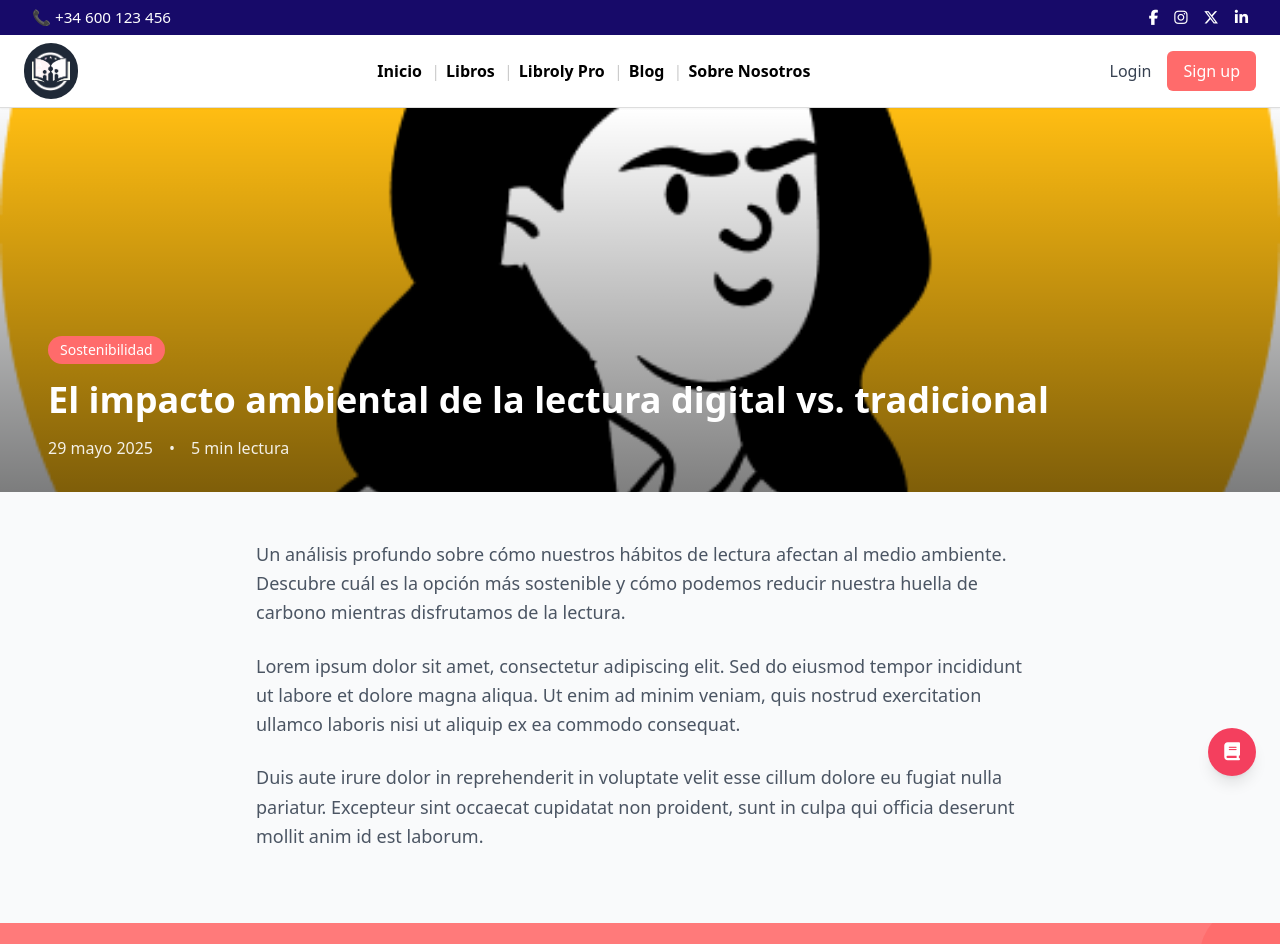
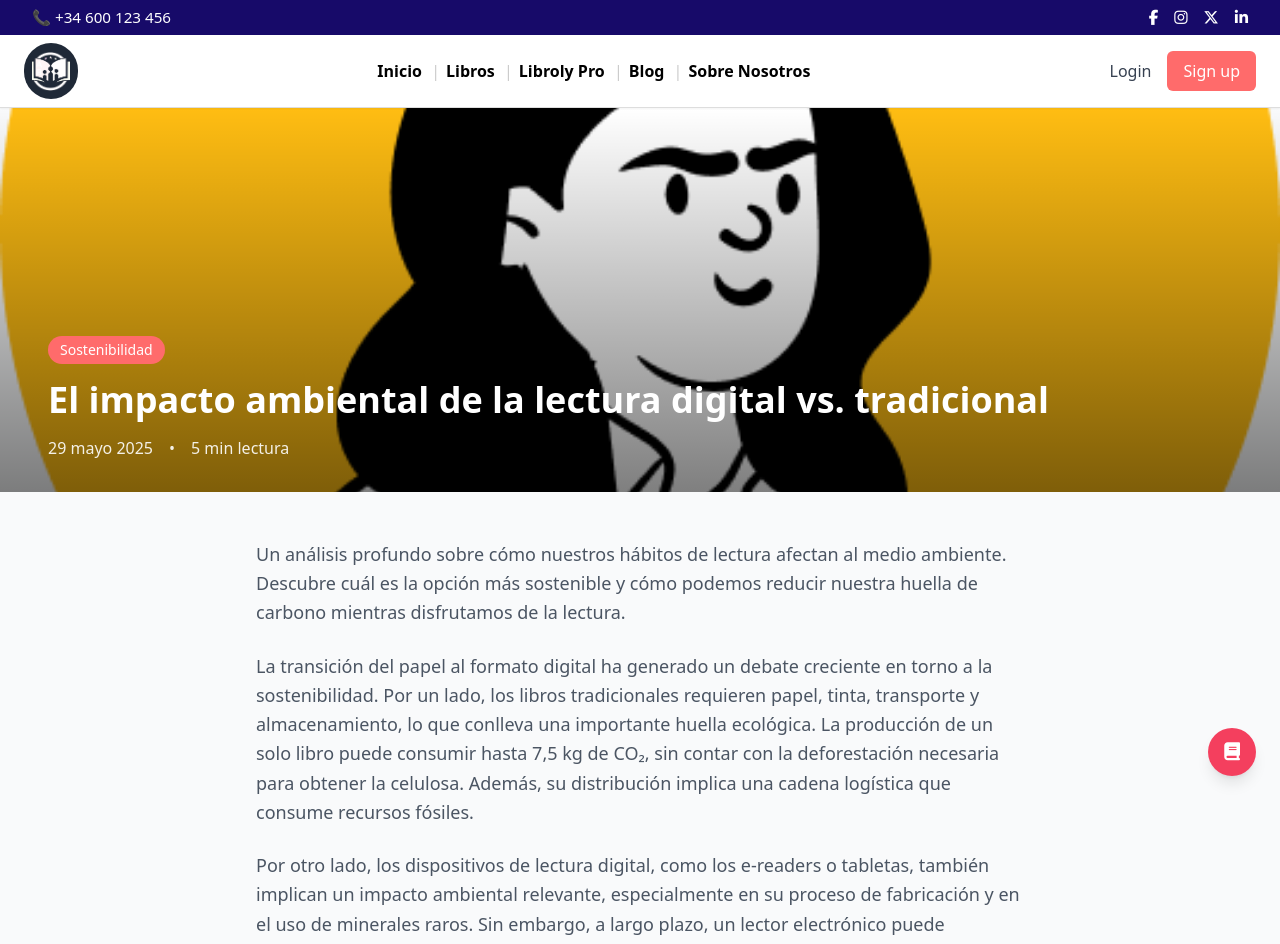
Before and after one commit to TrabajoTFB/Frontend, a React (Vite) app: page /blog/1 in a window 1280 px wide. Shown: the top 944 px of the page. Built offline with nearby package versions, Linux system fonts and the light colour scheme.

Commit message:
blog sin terminar

```diff
--- a/src/pages/BlogPost.tsx
+++ b/src/pages/BlogPost.tsx
@@ -9,6 +9,8 @@ const blogPosts: BlogPostType[] = [
     id: 1,
     title: "El impacto ambiental de la lectura digital vs. tradicional",
     excerpt: "Un análisis profundo sobre cómo nuestros hábitos de lectura afectan al medio ambiente. Descubre cuál es la opción más sostenible y cómo podemos reducir nuestra huella de carbono mientras disfrutamos de la lectura.",
+    content1: "La transición del papel al formato digital ha generado un debate creciente en torno a la sostenibilidad. Por un lado, los libros tradicionales requieren papel, tinta, transporte y almacenamiento, lo que conlleva una importante huella ecológica. La producción de un solo libro puede consumir hasta 7,5 kg de CO₂, sin contar con la deforestación necesaria para obtener la celulosa. Además, su distribución implica una cadena logística que consume recursos fósiles.",
+    content2: "Por otro lado, los dispositivos de lectura digital, como los e-readers o tabletas, también implican un impacto ambiental relevante, especialmente en su proceso de fabricación y en el uso de minerales raros. Sin embargo, a largo plazo, un lector electrónico puede compensar su huella si se utiliza de forma intensiva, reduciendo la necesidad de imprimir cientos de libros. La clave está en la frecuencia de uso y en la gestión responsable de residuos electrónicos. En definitiva, no se trata solo de elegir entre papel o pantalla, sino de adoptar hábitos de lectura más conscientes y sostenibles.",
     imageUrl: "/images/reading.png",
     date: "29 mayo 2025",
     category: "Sostenibilidad",
@@ -18,6 +20,8 @@ const blogPosts: BlogPostType[] = [
     id: 2,
     title: "Beneficios de la compra-venta de libros de segunda mano",
     excerpt: "La reutilización de libros no solo es beneficiosa para el planeta, sino también para nuestra cultura y economía. Descubre cómo puedes formar parte de esta tendencia sostenible.",
+    content1: "Comprar y vender libros de segunda mano es una práctica cada vez más común entre lectores conscientes. Esta tendencia promueve la economía circular al dar una segunda vida a productos que, de otro modo, quedarían olvidados en estanterías. Además, reduce significativamente la demanda de nuevos ejemplares, lo que implica menos consumo de papel, tinta y energía en procesos de fabricación y distribución. Cada libro reutilizado es una victoria frente al desperdicio y una apuesta por un consumo más responsable.",
+    content2: "Pero los beneficios van más allá del impacto ambiental. La compra-venta de libros usados también facilita el acceso a la lectura a precios más asequibles, democratizando el conocimiento. Asimismo, fomenta comunidades locales y plataformas colaborativas donde se comparte no solo un objeto, sino también una historia. Participar en este ciclo no solo aligera la carga ecológica, sino que fortalece el vínculo entre lectores, cultura y sostenibilidad.",
     imageUrl: "/images/learning.png",
     date: "28 mayo 2025",
     category: "Economía Circular",
@@ -28,6 +32,8 @@ const blogPosts: BlogPostType[] = [
     title: "Cómo mantener tus libros en buen estado",
     excerpt: "Guía práctica para conservar tus libros y maximizar su vida útil. Consejos expertos para el cuidado y mantenimiento de tu biblioteca personal.",
     imageUrl: "/images/Los_pilares_de_la_tierra.jpg",
+    content1: "### 1. Ambiente y almacenamiento ideal\n\n**Control de humedad y temperatura:**\n- Los libros deben guardarse en un lugar con **humedad relativa del 45-55%** y una **temperatura estable entre 18-22°C**.\n- Usa **deshumidificadores** en zonas húmedas o **bolsas de gel de sílice** dentro de estanterías para evitar moho.\n\n**Protección contra la luz:**\n- Evita la **luz solar directa**, que decolora las portadas y daña el papel. Opta por estanterías alejadas de ventanas o usa cortinas UV.\n\n**Cómo colocarlos:**\n- **En estanterías:** Ubícalos **verticalmente** con soportes para evitar deformaciones. No los aprietes demasiado.\n- **Libros muy grandes o pesados:** Guárdalos **horizontales** para no dañar el lomo.",
+    content2: "### 2. Mantenimiento y manipulación\n\n**Limpieza regular:**\n- Pasa un **paño seco y suave** por las cubiertas y lomos cada mes.\n- Para polvo profundo, usa una **aspiradora con boquilla de cerdas suaves** (en modo bajo).\n\n**Manipulación correcta:**\n- **Lávate las manos** antes de tocar libros antiguos o de valor.\n- No uses **post-it adhesivos** o cinta scotch; pueden dejar residuos. Prefiere **marcadores de papel archivable**.\n\n**Reparaciones básicas:**\n- **Páginas sueltas:** Fíjalas con **pegamento libre de ácido** o cinta especial para libros (nunca cinta doméstica).\n- **Cubiertas dañadas:** Protege con **fundas de mylar** o consulta a un restaurador profesional.",
     date: "27 mayo 2025",
     category: "Consejos",
     readTime: "6 min lectura"
@@ -36,6 +42,8 @@ const blogPosts: BlogPostType[] = [
     id: 4,
     title: "La evolución de las bibliotecas en la era digital",
     excerpt: "Las bibliotecas se están transformando para adaptarse a la era digital. Descubre cómo estas instituciones están innovando para mantenerse relevantes.",
+    content1: "### 1. De lo físico a lo digital: Transformaciones clave\n\n**Acceso remoto y colecciones digitales:**\n- Las bibliotecas ahora ofrecen **miles de ebooks, audiolibros y revistas electrónicas** a través de plataformas como OverDrive y Libby.\n- Sistemas de **préstamo digital** permiten acceder a materiales las 24/7 con solo una credencial de biblioteca.\n\n**Espacios reimaginados:**\n- Muchas bibliotecas han reducido estanterías para crear **zonas de coworking, makerspaces y estudios de grabación**.\n- Incorporación de **realidad virtual y herramientas tecnológicas** para educación y entretenimiento.\n\n**Preservación digital:**\n- Proyectos masivos de **digitalización de archivos históricos** para conservar documentos frágiles.\n- Uso de **blockchain** para certificar la autenticidad de obras digitales.",
+    content2: "### 2. El futuro: Bibliotecas como hubs tecnocomunitarios\n\n**Inteligencia Artificial aplicada:**\n- Chatbots bibliotecarios que ayudan en investigaciones (ej: 'Ask a Librarian' de la NYPL).\n- Sistemas de recomendación personalizada basados en algoritmos de machine learning.\n\n**Alfabetización digital:**\n- Cursos gratuitos sobre **identificación de fake news, programación básica y seguridad online**.\n- Talleres de **robótica e impresión 3D** para todas las edades.\n\n**Modelos sostenibles:**\n- Bibliotecas **cero papel** que operan completamente en la nube.\n- Cooperación global mediante **redes de intercambio de recursos digitales** entre instituciones internacionales.",
     imageUrl: "/images/signup_bg.png",
     date: "26 mayo 2025",
     category: "Tecnología",
@@ -45,6 +53,8 @@ const blogPosts: BlogPostType[] = [
     id: 5,
     title: "Comunidades lectoras: Conectando a través de los libros",
     excerpt: "Cómo las comunidades de lectura están creando conexiones significativas y promoviendo la sostenibilidad a través del intercambio de libros.",
+    content1: "### 1. El poder social de las comunidades lectoras\n\n**Conexiones humanas:**\n- Los clubes de lectura presenciales y virtuales están rompiendo el aislamiento social, creando espacios para debates profundos sobre valores y experiencias humanas.\n- Plataformas como Goodreads y StoryGraph permiten a lectores de todo el mundo compartir reseñas y recomendaciones personalizadas.\n\n**Modelos innovadores de intercambio:**\n- Bibliotecas comunitarias en parques y cafés donde cualquiera puede tomar o dejar un libro libremente (movimiento Little Free Library).\n- Sistemas de bookcrossing con códigos QR para seguir la travesía de libros viajeros por diferentes países.\n\n**Impacto en la sostenibilidad:**\n- Reducción del consumo masivo al promover la reutilización de libros físicos.\n- Iniciativas de 'libros adoptados' donde se rescatan ejemplares descartados para darles nueva vida.",
+    content2: "### 2. Cómo unirse al movimiento\n\n**Para lectores:**\n- Busca clubes locales en meetup.com o crea tu propio grupo en redes sociales con temáticas específicas (ej: literatura feminista o ciencia ficción climática).\n- Participa en redes de intercambio: desde mercadillos de libros usados hasta apps como BookMooch.\n\n**Para organizaciones:**\n- Crea puntos de booksharing en espacios públicos usando materiales reciclados.\n- Organiza maratones de lectura con causas benéficas (ej: por cada libro leído, se dona uno a escuelas rurales).\n\n**Tendencias emergentes:**\n- Clubs de lectura híbridos (presencial + streaming) con autores internacionales.\n- Bibliotecas humanas donde 'se prestan' personas para compartir sus historias de vida como libros vivientes.",
     imageUrl: "/images/login_bg.png",
     date: "25 mayo 2025",
     category: "Comunidad",
@@ -104,10 +114,10 @@ const BlogPost: React.FC = () => {
             {post.excerpt}
           </p>
           <p className="text-gray-600 text-lg leading-relaxed mb-6">
-            Lorem ipsum dolor sit amet, consectetur adipiscing elit. Sed do eiusmod tempor incididunt ut labore et dolore magna aliqua. Ut enim ad minim veniam, quis nostrud exercitation ullamco laboris nisi ut aliquip ex ea commodo consequat.
+            {post.content1}
           </p>
           <p className="text-gray-600 text-lg leading-relaxed mb-6">
-            Duis aute irure dolor in reprehenderit in voluptate velit esse cillum dolore eu fugiat nulla pariatur. Excepteur sint occaecat cupidatat non proident, sunt in culpa qui officia deserunt mollit anim id est laborum.
+            {post.content2}
           </p>
         </div>
       </div>
--- a/src/types/blog.ts
+++ b/src/types/blog.ts
@@ -2,6 +2,8 @@ export interface BlogPost {
     id: number;
     title: string;
     excerpt: string;
+    content1: string;
+    content2: string;
     imageUrl: string;
     date: string;
     category: string;
```
